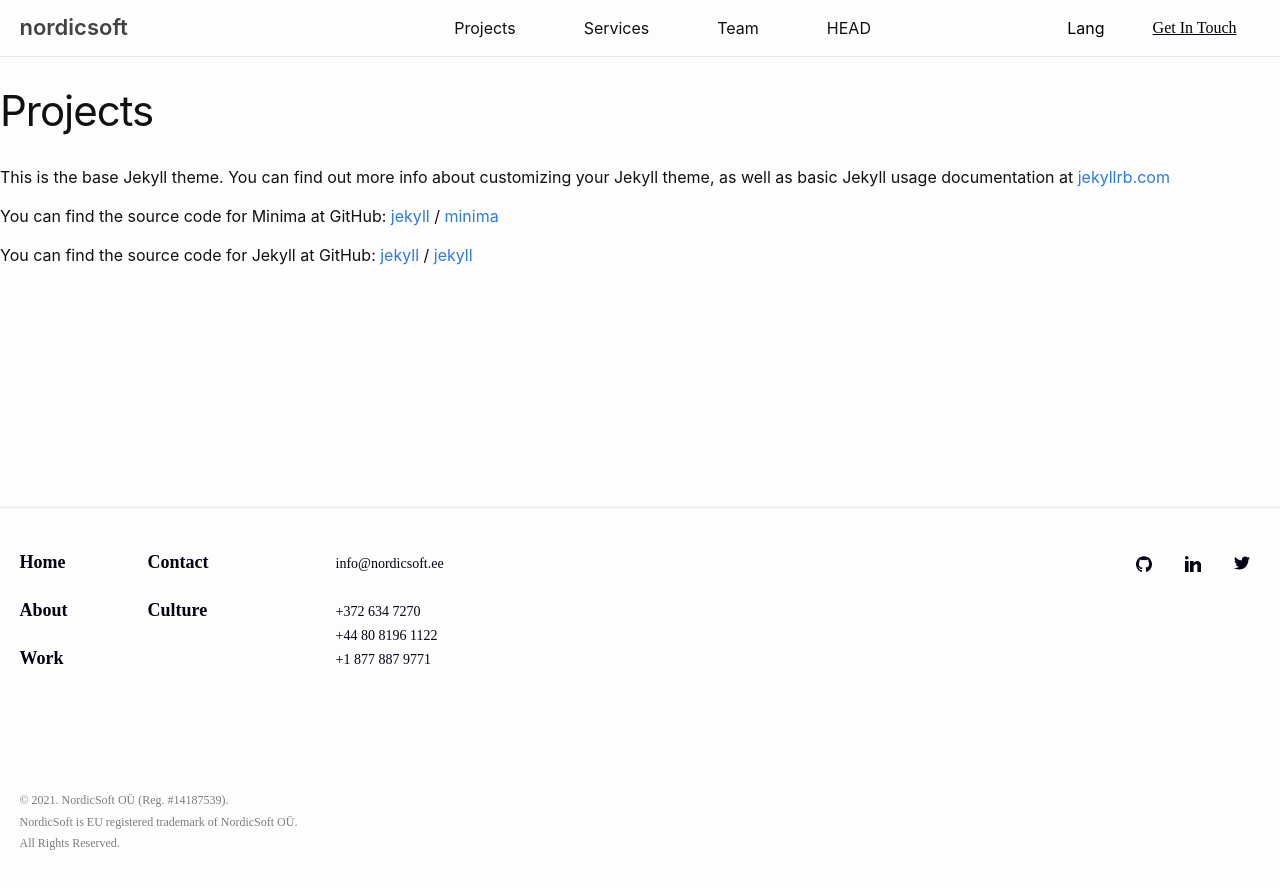
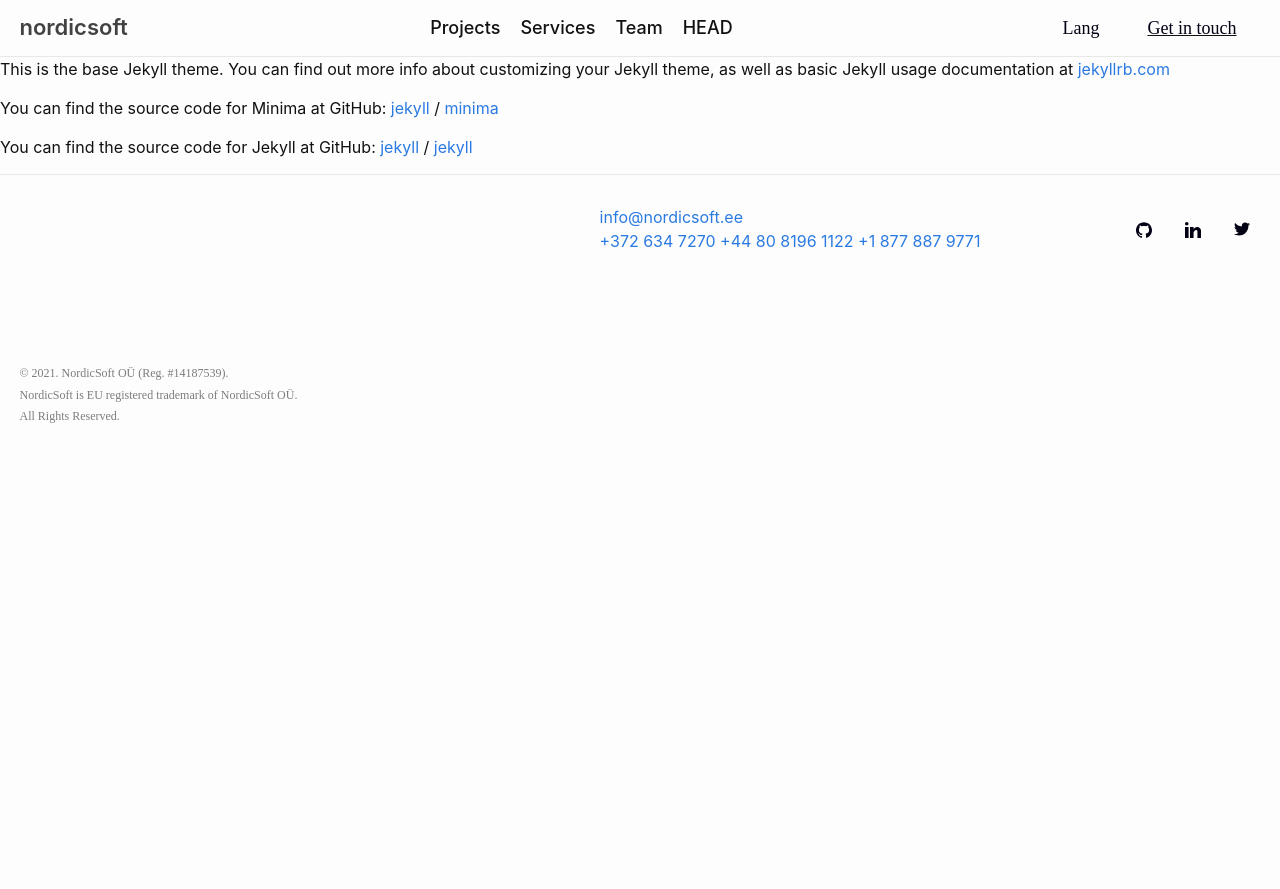
Before and after one commit to NordicSoft/landing_page_jekyll, a Jekyll site: the page built from Projects.md, in a window 1280 px wide. Shown: the top 889 px of the page. Built offline with Jekyll 4.4.1, drawn with Linux system fonts in a browser that asks for light colours; some web fonts are replaced.

Commit message:
Change style for main page Add local fonts Add contact page without content Add another footer for contact page

```diff
--- /dev/null
+++ b/_includes/footer_contact.html
@@ -0,0 +1,26 @@
+<footer class="site-footer h-card">
+  <data class="u-url" href="{{ "/" | relative_url }}"></data>
+
+  <!-- <div class="wrapper"> -->
+<div class="container">
+<div class="menu-footer">
+</div>
+
+<div class="footer-col">
+
+  <div class="mail-footer"><span class="mail-footer"></span> <a class="mail" href="mailto:info@nordicsoft.ee" title="email" aria-label="email">info@nordicsoft.ee</a></div>
+  <span class="phone-footer"></span> <a href="tel:+3726347270" title="Estonia phone number" aria-label="Estonia phone number">+372 634 7270</a>
+  <span class="phone-footer"></span> <a href="tel:+448081961122" title="United Kingdom phone number" aria-label="United Kingdom phone number">+44 80 8196 1122</a>
+  <span class="phone-footer"></span> <a href="tel:+18778879771" title="United States/Canada phone number" aria-label="United States/Canada phone number">+1 877 887 9771</a>
+</div>
+
+    <div class="social-links">
+      {%- include social.html -%}
+    </div>
+  </div>
+  <div class="container">
+  <div class="disclaimer"><p>© 2021. NordicSoft OÜ (Reg. #14187539).<br>
+    NordicSoft is EU registered trademark of NordicSoft OÜ.<br>
+    All Rights Reserved.</p></div>
+  </div>
+</footer>
--- a/_includes/header.html
+++ b/_includes/header.html
@@ -31,7 +31,7 @@
             <a class="lang" href="edeeeeeee">Lang</a>
         </div>
         <div class="get-in-touch">
-          <a class="get" href="get">Get In Touch</a>
+          <a class="get" href="get">Get in touch</a>
       </div>
     </div>
     {%- endif -%}
--- a/_layouts/default.html
+++ b/_layouts/default.html
@@ -12,9 +12,12 @@
         {{ content }}
       <!-- </div> -->
     </main>
-
     {%- include footer.html -%}
 
+
+    <!-- {% if page.contact %}
+    {% include footer_contact.html %}
+    {% endif %} -->
   </body>
 
 </html>
--- a/_layouts/page.html
+++ b/_layouts/page.html
@@ -1,14 +1,16 @@
----
-layout: default
----
-<article class="post">
+<!DOCTYPE html>
+<html lang="{{ page.lang | default: site.lang | default: "en" }}">
 
-  <header class="post-header">
-    <h1 class="post-title">{{ page.title | escape }}</h1>
-  </header>
+  {%- include head.html -%}
 
-  <div class="post-content">
-    {{ content }}
-  </div>
+  <body>
 
-</article>
+    {%- include header.html -%}
+
+      <!-- <div class="wrapper"> -->
+        {{ content }}
+      <!-- </div> -->
+    {% include footer_contact.html %}
+  </body>
+
+</html>
--- a/_sass/minima/_layout.scss
+++ b/_sass/minima/_layout.scss
@@ -1,7 +1,27 @@
+@font-face {
+  font-family: "Telegraf";
+  src: url("fonts/TelegrafRegular400.otf");
+  font-weight: normal;
+  font-style: normal;
+}
+@font-face {
+  font-family: "TelegrafBold";
+  src: url("fonts/TelegrafUltraBold800.otf");
+  font-weight: 800;
+  font-style: normal;
+}
+@font-face {
+  font-family: "Neue Montreal";
+  src: url("//db.onlinewebfonts.com/t/7980cc1889b6b0b264dc47cca659f7c2.eot");
+  src: url("//db.onlinewebfonts.com/t/7980cc1889b6b0b264dc47cca659f7c2.eot?#iefix") format("embedded-opentype"),
+    url("//db.onlinewebfonts.com/t/7980cc1889b6b0b264dc47cca659f7c2.woff2") format("woff2"),
+    url("//db.onlinewebfonts.com/t/7980cc1889b6b0b264dc47cca659f7c2.woff") format("woff"),
+    url("//db.onlinewebfonts.com/t/7980cc1889b6b0b264dc47cca659f7c2.ttf") format("truetype"),
+    url("//db.onlinewebfonts.com/t/7980cc1889b6b0b264dc47cca659f7c2.svg#Neue Montreal") format("svg");
+}
 /**
  * Site header
  */
-@import url(//db.onlinewebfonts.com/c/7980cc1889b6b0b264dc47cca659f7c2?family=Neue+Montreal);
 .header {
   width: 100%;
   max-width: 1241px;
@@ -14,8 +34,6 @@
 .container {
   width: 100%;
   max-width: 1241px;
-  // display: flex;
-  // justify-content: space-between;
   align-items: center;
   margin-right: auto;
   margin-left: auto;
@@ -23,12 +41,9 @@
 .site-header {
   display: flex;
   justify-content: space-between;
-  // border-top: 5px solid $border-color-03;
   border-bottom: 1px solid $border-color-01;
   min-height: $spacing-unit * 1.865;
   line-height: $base-line-height * $base-font-size * 2.25;
-
-  // Positioning context for the mobile navigation icon
   position: relative;
 }
 
@@ -38,12 +53,6 @@
   font-size: 22px;
   line-height: 150%;
   text-transform: lowercase;
-
-  // @include relative-font-size(1.625);
-  // font-weight: 300;
-  // letter-spacing: -1px;
-  // margin-bottom: 0;
-  // float: left;
 
   @include media-query($on-palm) {
     padding-right: 45px;
@@ -55,17 +64,18 @@
   }
 }
 
-.get-in-touch{
-  font-family: Neue Montreal;
+.get-in-touch {
   text-decoration-line: underline;
+}
+.site-nav {font-style: normal;
+  font-weight: 500;
+  font-size: 18px;
+  line-height: 22px;
   color: #020113;
-}
-.site-nav {
   display: flex;
   justify-content: center;
   max-width: 757px;
   width: 100%;
-
   position: absolute;
   top: 9px;
   right: $spacing-unit / 2;
@@ -78,9 +88,6 @@
     max-width: 274px;
     display: flex;
     align-items: center;
-    a {
-      padding: 0 24px;
-    }
   }
   .nav-trigger {
     display: none;
@@ -123,8 +130,6 @@
     line-height: $base-line-height;
     display: block;
     padding: 5px 10px;
-
-    // Gaps between nav items, but not on the last one
     &:not(:last-child) {
       margin-right: 0;
     }
@@ -161,13 +166,18 @@
   }
 }
 .menu-right {
+  a {
+    font-family: Neue Montreal;
+    font-style: normal;
+    font-weight: 500;
+    font-size: 18px;
+    line-height: 22px;
+    color: #020113;
+  }
   width: 100%;
   max-width: 254px;
   display: flex;
   justify-content: end;
-  a {
-    color: black;
-  }
   div {
     padding: 0 24px;
   }
@@ -196,13 +206,6 @@
 }
 
 .footer-col-wrapper,
-// .social-links {
-//   // @include relative-font-size(0.9375);
-//   // color: $brand-color;
-//   max-width: 100px;
-//   width: 100%;
-
-// }
 
 /**
  * site-footer
@@ -222,8 +225,6 @@
       font-weight: 600;
       font-size: 18px;
       line-height: 22px;
-      /* identical to box height */
-
       color: #020113;
     }
   }
@@ -234,8 +235,8 @@
   list-style: none;
 }
 .menu-footer {
-  .mail-footer{
-    padding: 12px 0  24px 0;
+  .mail-footer {
+    padding: 12px 0 24px 0;
   }
   display: flex;
   justify-content: space-between;
@@ -244,8 +245,8 @@
   ul {
     margin: unset;
   }
-  .footer-col:first-child{
-li{
+  .footer-col:first-child {
+    li {
       padding-left: unset;
     }
   }
@@ -257,11 +258,10 @@ li{
       line-height: 17px;
       color: #020113;
     }
-
   }
 }
-.disclaimer{
-  p{
+.disclaimer {
+  p {
     padding-top: 108px;
     max-width: 391px;
     font-family: Neue Montreal;
@@ -269,11 +269,7 @@ font-style: normal;
     font-weight: normal;
     font-size: 12px;
     line-height: 180%;
-/* or 22px */
-
-
-color: #7C7C7C;
-
+    color: #7c7c7c;
   }
 }
 /**
@@ -290,7 +286,6 @@ color: #7C7C7C;
   h1 {
     margin-bottom: 0px;
     width: 1028px;
-    // height: 231px;
     left: 206px;
     top: 179px;
 
@@ -302,22 +297,15 @@ color: #7C7C7C;
     text-align: center;
   }
 }
-@font-face {
-  font-family: "TelegrafRegular";
-  src: url("fonts/TelegrafRegular400.otf");
-  font-weight: normal;
-  font-style: normal;
-}
 .about-us {
   padding: 40px 0;
-  border-top: 1rem solid;
+  border-top: 8px solid;
   border-bottom: 1px solid #e0e0e0;
   width: 1241px;
-  // height: 137px;
   display: flex;
   justify-content: space-between;
-  .upwork-top {
-    // font-family: TelegrafRegular;
+  .upwork-top p {
+    font-family: TelegrafBold;
     font-weight: 900;
   }
   .description {
@@ -329,15 +317,13 @@ color: #7C7C7C;
     color: #7c7c7c;
   }
   .about-service {
+    padding-right: 20px;
     font-family: Neue Montreal;
     font-style: normal;
     font-weight: 500;
     font-size: 24px;
     line-height: 160%;
-    /* or 38px */
-
     text-align: right;
-
     color: #020113;
   }
 }
@@ -349,9 +335,17 @@ color: #7C7C7C;
   padding: 120px 0;
 }
 .selected-projects {
+  font-family: Telegraf;
+  font-style: normal;
+  font-weight: 900;
+  font-size: 32px;
+  line-height: 34px;
+  /* identical to box height */
+
   text-transform: uppercase;
-  padding-bottom: 32px;
-  font-weight: 800;
+
+  color: #020113;
+  margin: unset;
 }
 .row {
   width: 50%;
@@ -366,13 +360,15 @@ color: #7C7C7C;
 .view-all {
   font-family: Neue Montreal;
   font-style: normal;
-  font-weight: 500;
+  font-weight: 600;
   font-size: 24px;
   line-height: 160%;
   border-bottom: 1px solid #020113;
   padding-top: 120px;
   padding-bottom: 40px;
-  // margin-bottom: 64px;
+  svg {
+    padding-left: 20px;
+  }
 }
 #what-we-do {
   padding: 104px 0;
@@ -380,13 +376,45 @@ color: #7C7C7C;
   background-color: #f5f5f5;
   border-bottom: 1px solid #e0e0e0;
 }
+
+
+/**
+*Contact form
+*/
+#contact-form {
+  padding-top: 62px;
+}
+.start-conversation {
+  padding: 96px 0 40px 0;
+  width: 100%;
+  border-bottom: 1px solid #e0e0e0;
+  display: flex;
+  align-items: center;
+  .h2-text {
+    font-style: normal;
+    font-weight: 900;
+    font-size: 16px;
+    line-height: 150%;
+    text-transform: uppercase;
+    color: #020113;
+    margin-bottom: 0px;
+  }
+}
+.contact-title {
+  font-family: TelegrafBold;
+  font-style: normal;
+  font-weight: 900;
+  font-size: 72px;
+  line-height: 76px;
+  text-transform: uppercase;
+  color: #06050d;
+}
 .section-name {
   border-bottom: 1px solid #e0e0e0;
   padding-bottom: 40px;
   display: flex;
   align-items: center;
   .h2-text {
-    // font-family: Telegraf;
     font-style: normal;
     font-weight: 900;
     font-size: 16px;
@@ -463,23 +491,24 @@ color: #7C7C7C;
   a {
     font-family: Neue Montreal;
     font-style: normal;
-    font-weight: 500;
+    font-weight: 600;
     font-size: 72px;
     line-height: 86px;
-
+    padding-top: 53px;
     color: #020113;
     padding-bottom: 185px;
   }
   p {
+    width: 100%;
+    border-bottom: 1px solid #e0e0e0;
+    color: #7c7c7c;
     padding-top: 133px;
-    padding-bottom: 94px;
+    padding-bottom: 40px;
     font-family: Neue Montreal;
     font-style: normal;
     font-weight: normal;
     font-size: 25px;
     line-height: 30px;
-    /* identical to box height */
-
     color: #020113;
   }
 }
@@ -591,7 +620,6 @@ color: #7C7C7C;
     a {
       display: block;
       padding: $spacing-unit / 4;
-      // border: 1px solid $border-color-01;
       &:hover {
         border-color: $border-color-02;
       }
```
Also changed, not shown: _includes/disqus_comments.html (deleted, +0 -20 lines), _layouts/home.html (+6 -2 lines), contact.html (added, +29 -0 lines), assets/css/fonts/TelegrafRegular400.otf (added), assets/css/fonts/TelegrafUltraBold800.otf (added), assets/css/fonts/TelegrafUltraLight200.otf (added). Lines whose indentation alone changed are shown as unchanged.
